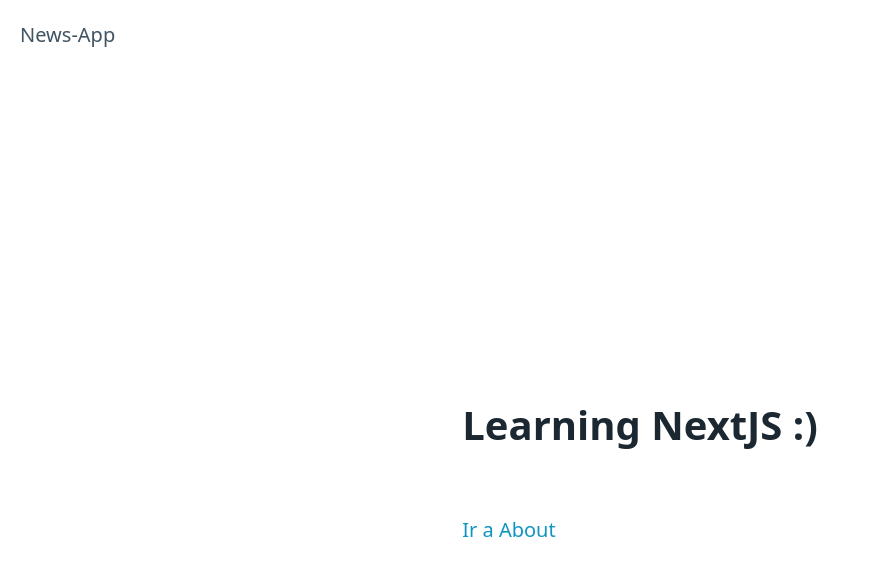
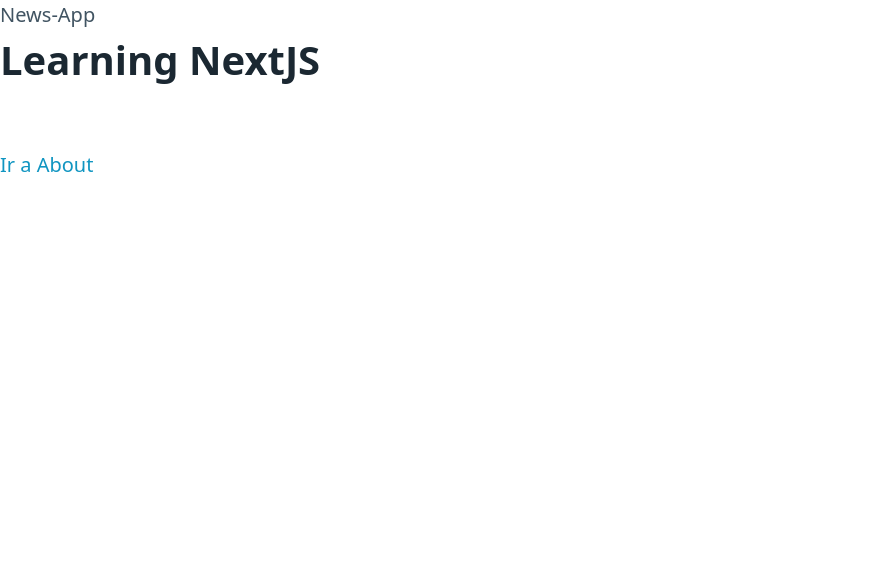
Before and after one commit to Becquerelia/nextjs-course, a Next.js app: page / in a window 1280 px wide. Shown: the top 576 px of the page, without its empty margins (0-880 px from the left). Built offline with nearby package versions, Linux system fonts and the light colour scheme.

Commit message:
modify index and create PageLayout

```diff
--- a/components/PageLayout.jsx
+++ b/components/PageLayout.jsx
@@ -1,11 +1,11 @@
 import React from "react";
 import Head from "next/head";
 
-function PageLayout({children}) {
+function PageLayout({children, title }) {
   return (
     <>
       <Head>
-        <title>Learning NextJS</title>
+        <title>{title}</title>
         <meta
           name="description"
           content="Creating an app for learning NextJS"
@@ -16,11 +16,6 @@
       <main>
         {children}
       </main>
-      <style jsx>{`
-        header {
-          padding: 20px;
-        }
-      `}</style>
     </>
   );
 }
--- a/pages/about.js
+++ b/pages/about.js
@@ -1,8 +1,11 @@
+import PageLayout from "../components/PageLayout"
 
 
 function About() {
   return (
-    <div>Página about</div>
+    <PageLayout title={'About Section'}>
+      <h1>Esta es la sección de About</h1>
+    </PageLayout>
   )
 }
 
--- a/pages/index.js
+++ b/pages/index.js
@@ -8,17 +8,12 @@
   const router = useRouter();
 
   return (
-    <PageLayout>
-      <div className={styles.container}>
-        <Head>
-          <title>Learning NextJS - Home</title>
-        </Head>
-
-        <h1>Learning NextJS :)</h1>
+    <PageLayout title={'NewsApp'}>
+      <div>
+        <h1>Learning NextJS</h1>
         <Link href="/about">Ir a About</Link>
-
         {/* <button onClick={()=>router.push('/article/2')} > Navegar de forma programática a un artículo </button>
-      La navegación programática está bien para dar una respuesta al usuario, por ejemplo en el caso de los botones de envío de formularios, pero no para navegar entre vistas. */}
+            La navegación programática está bien para dar una respuesta al usuario, por ejemplo en el caso de los botones de envío de formularios, pero no para navegar entre vistas. */}
       </div>
     </PageLayout>
   );
--- a/styles/Home.module.css
+++ b/styles/Home.module.css
@@ -1,3 +1,8 @@
+.body {
+  text-align: center;
+  place-content: center;
+}
+
 .container {
   display: grid;
   place-content: center;
```
